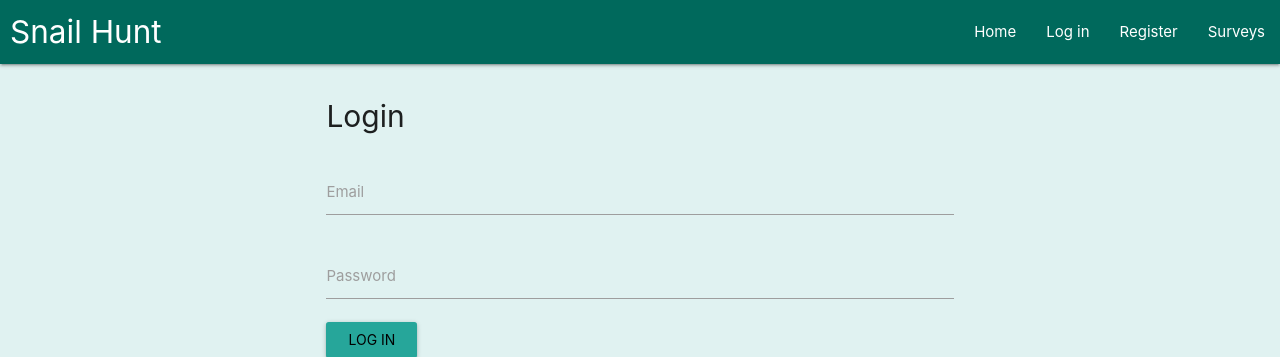
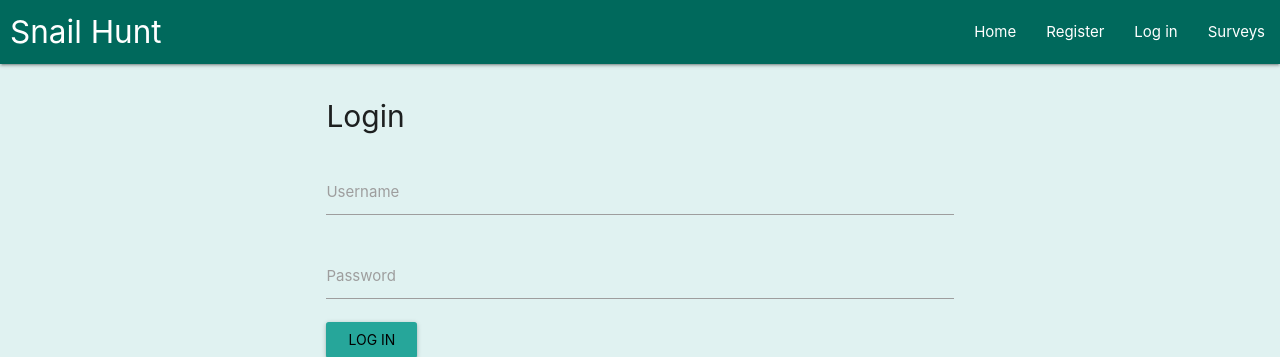
Before and after one commit to cjns/Milestone-3--The-Snail-Hunt, a Flask app: page /login in a window 1280 px wide. Shown: the top 357 px of the page. Run offline with Flask 3, Linux system fonts and the light colour scheme; some libraries are stand-ins or nearby versions.

Commit message:
Alter register and login forms to accept username and password.

```diff
--- a/snailmanager/forms.py
+++ b/snailmanager/forms.py
@@ -40,9 +40,10 @@ class RegistrationForm(FlaskForm):
 
 # Form Login
 class LoginForm(FlaskForm):
-    email = StringField('Email', validators=[
+    username = StringField('Username', validators=[
         DataRequired(),
-        Email(message='Enter a valid email.')
+        Length(min=3, max=25,
+               message='Username must be between 3 and 25 characters long.')
     ])
     password = PasswordField('Password', validators=[DataRequired()])
     submit = SubmitField('Log In')
--- a/snailmanager/templates/base.html
+++ b/snailmanager/templates/base.html
@@ -25,8 +25,8 @@
                     <li><a href="{{ url_for('add_survey') }}" class="white-text">Add Survey</a></li>
                     {% else %}
                     <!-- Show login / register when not logged in -->
+                    <li><a href="{{ url_for('register') }}">Register</a></li>
                     <li><a href="{{ url_for('login') }}">Log in</a></li>
-                    <li><a href="{{ url_for('register') }}">Register</a></li>
                     {% endif %}
                     <li><a href="{{ url_for('surveys') }}" class="white-text">Surveys</a></li>
                 </ul>
@@ -41,8 +41,8 @@
             <li><a href="{{ url_for('add_survey') }}" class="teal-text text-darken-4">Add Survey</a></li>
             {% else %}
             <!-- Show login / register when not logged in -->
+            <li><a href="{{ url_for('register') }}">Register</a></li>
             <li><a href="{{ url_for('login') }}">Log in</a></li>
-            <li><a href="{{ url_for('register') }}">Register</a></li>
             {% endif %}
             <li><a href="{{ url_for('surveys') }}" class="teal-text text-darken-4">Surveys</a></li>
         </ul>
--- a/snailmanager/templates/home.html
+++ b/snailmanager/templates/home.html
@@ -1,10 +1,12 @@
 {% extends "base.html" %}
 {% block content %}
 
+<div class="center-align">
 <h1 class="light-green-text text-darken-4 center-align">Snail Hunt</h1>
 <p>Welcome to Snail Hunt.</p>
 <p>Snail Hunt is a web app that allows you to store the information from your banded snail populations survey.</p>
 <p>Please see the following resources for help and more information about the survey:</p>
 <a href="https://www.stem.org.uk/elibrary/resource/34437/" class="hunt-snails">How to hunt banded snails.</a>
+</div>
 
 {% endblock %}
--- a/snailmanager/templates/login.html
+++ b/snailmanager/templates/login.html
@@ -7,9 +7,9 @@
         {{ form.hidden_tag() }}
         <div class="row">
             <div class="input-field col s12">
-                {{ form.email.label(class="active") }}
-                {{ form.email(class="validate") }}
-                {% for error in form.email.errors %}
+                {{ form.username.label(class="active") }}
+                {{ form.username(class="validate") }}
+                {% for error in form.username.errors %}
                 <span class="helper-text red-text">{{ error }}</span>
                 {% endfor %}
             </div>
```
